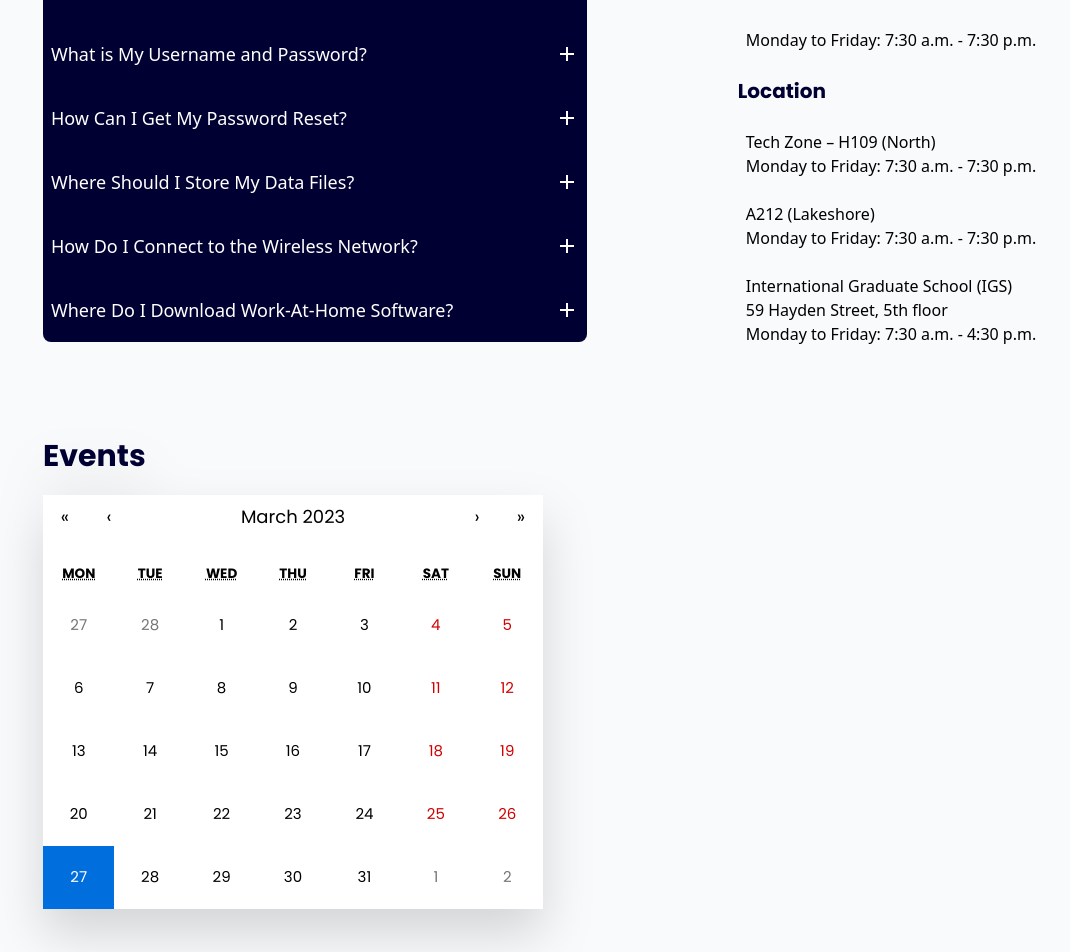
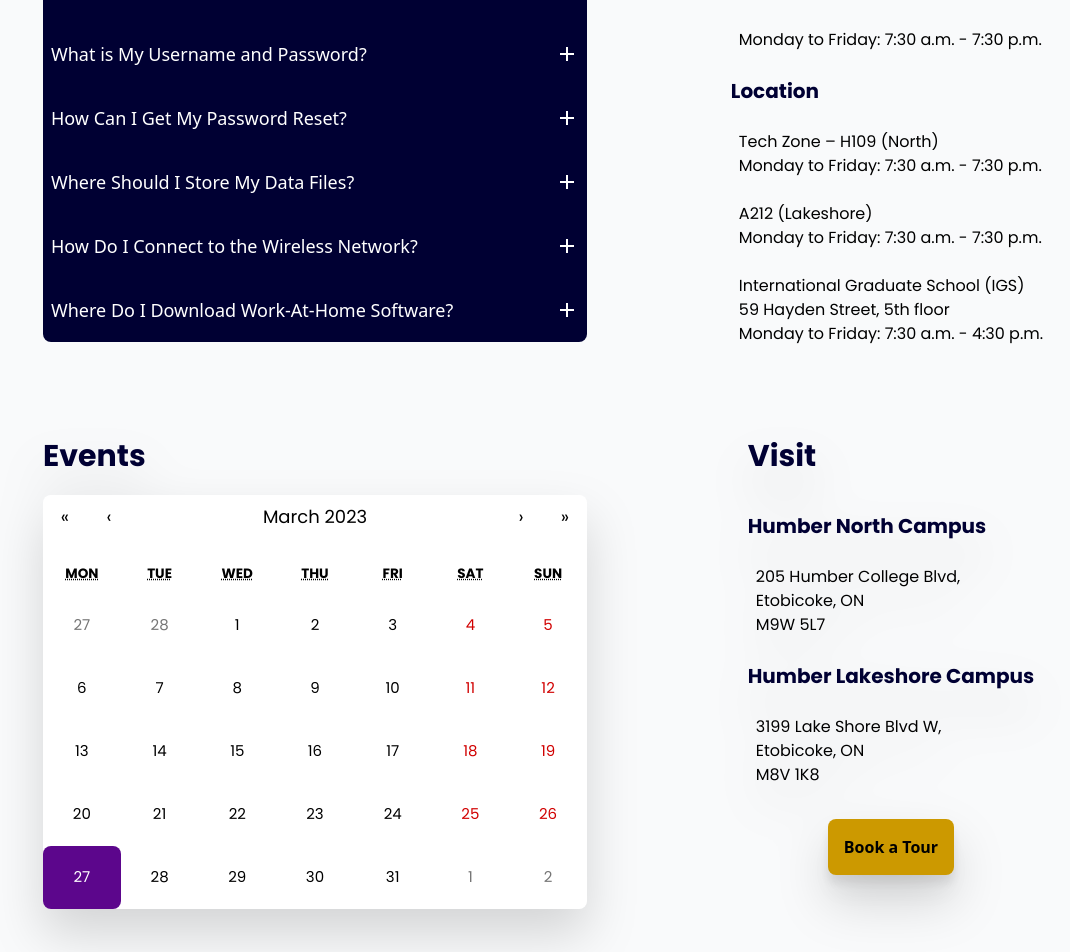
Before and after one commit to GeorgeCiesinski/college-website, a React (Vite) app: page / in a window 1280 px wide. Shown: the part 1600-2552 px from the top of the page, without its empty margins (37-1107 px from the left). Built offline with nearby package versions, Linux system fonts and the light colour scheme.

Commit message:
Accessibility Button

```diff
--- a/src/App.jsx
+++ b/src/App.jsx
@@ -1,6 +1,6 @@
 import React from 'react';
 import styles from './style';
-import { Navbar, Hero, Quick, Calendar, Bits, Faq, Footer } from './components';
+import { Navbar, Hero, Quick, Calendar, Bits, Faq, Accessibility, Footer } from './components';
 
 const App = () => (
   <div className='w-full overflow-y-visible snap-y scroll-pt-10'>
@@ -29,7 +29,7 @@ const App = () => (
     </div>
 
     <div className={`bg-gray-50 ${styles.paddingX} flex justify-center`}>
-      <div className={`${styles.boxWidth} max-w-[1440px]`}>
+      <div className={`${styles.boxWidth}`}>
         <Calendar />
       </div>
     </div>
@@ -37,6 +37,7 @@ const App = () => (
     <div className='bg-gray-50'>
       <div className={`${styles.boxWidth}`}>
         <Bits />
+        <Accessibility />
       </div>
     </div>
 
--- /dev/null
+++ b/src/components/accessibility.jsx
@@ -0,0 +1,21 @@
+import React from 'react'
+import { mdiHuman } from '@mdi/js';
+import { Icon } from '@mdi/react';
+
+const accessibility = () => {
+  return (
+    <div>
+        <button
+          className='rounded-full bg-primary1 text-white p-2 m-2'
+          alt='accessibility'>
+          <Icon
+            path={mdiHuman}
+            size={2}
+            alt='accessibility'
+          />
+        </button>
+    </div>
+  )
+}
+
+export default accessibility
--- a/src/components/bits.jsx
+++ b/src/components/bits.jsx
@@ -49,7 +49,10 @@ const bits = () => {
   }
 
   return (
-    <div className='w-full relative group py-8'>
+    <section
+      id='bits'
+      className='w-full relative group py-8'
+    >
       <div className={`${styles.flexCenter} relative w-full h-max`}>
         <div className='w-3/5 sm:w-4/5 overflow-hidden'>
           <div className='flex w-max slider transition duration-300'>
@@ -92,8 +95,7 @@ const bits = () => {
           ))}
         </div>
       </div>
-    </div>
-
+    </section>
   )
 }
 
--- a/src/components/calendar.jsx
+++ b/src/components/calendar.jsx
@@ -1,16 +1,34 @@
 import React, { useState } from 'react'
 import styles from '../style';
 import Calendar from 'react-calendar';
+import { visitInfo } from '../data/constants';
 import 'react-calendar/dist/Calendar.css';
 
 const calendar = () => {
   const [value, onChange] = useState(new Date());
 
   return (
-    <div className='px-4 py-8 drop-shadow-2xl'>
-      <h1 className={`${styles.heading1}`}>Events</h1>
-      <Calendar onChange={onChange} value={value} />
-    </div>
+    <section
+      id='events'
+      className='flex flex-wrap justify-center sm:justify-between py-4 drop-shadow-2xl'
+    >
+      <div className='w-4/5 sm:w-1/2 p-4'>
+        <h1 className={`${styles.heading1}`}>Events</h1>
+        <Calendar onChange={onChange} value={value} />
+      </div>
+      <div className='flex justify-center w-full sm:w-1/2 p-4'>
+        <div>
+          <h1 className={`${styles.heading1}`}>Visit</h1>
+          <h2 className={`${styles.heading2}`}>Humber North Campus</h2>
+          <p className='p-2 whitespace-pre-line font-poppins'>{visitInfo.north}</p>
+          <h2 className={`${styles.heading2}`}>Humber Lakeshore Campus</h2>
+          <p className='p-2 whitespace-pre-line font-poppins'>{visitInfo.lake}</p>
+          <div className={`${styles.flexCenter} my-6`}>
+            <button className='p-4 bg-primary2 font-bold rounded-lg drop-shadow-xl hover:scale-110'>Book a Tour</button>
+          </div>
+        </div>
+      </div>
+    </section>
   )
 }
 
--- a/src/components/faq.jsx
+++ b/src/components/faq.jsx
@@ -37,7 +37,7 @@ const faq = () => {
     >
       <div className='w-full sm:w-1/2 p-4'>
         <h1 className={`${styles.heading1}`}>Frequently Asked Questions</h1>
-        <div className='rounded-lg overflow-hidden'>
+        <div className='w-full rounded-lg overflow-hidden'>
           {faqQuestions.map((question, index) => (
             <div key={question.id}>
               <QuestionAnswer title={question.title} answer={question.answer} />
@@ -49,11 +49,11 @@ const faq = () => {
         <div className='w-max'>
           <h1 className={`${styles.heading1}`}>Drop-In Support</h1>
           <h2 className={`${styles.heading2}`}>Hours</h2>
-          <p className='p-2'>
+          <p className='p-2 whitespace-pre-line font-poppins'>
             {visitInfo.hours}
           </p>
           <h2 className={`${styles.heading2}`}>Location</h2>
-          <p className='p-2 whitespace-pre-line'>
+          <p className='p-2 whitespace-pre-line font-poppins'>
             {visitInfo.location}
           </p>
         </div>
--- a/src/components/index.js
+++ b/src/components/index.js
@@ -4,6 +4,7 @@ import Quick from './quick';
 import Faq from './faq';
 import Calendar from './calendar';
 import Bits from './bits';
+import Accessibility from './accessibility';
 import Footer from './footer';
 
 export {
@@ -13,5 +14,6 @@ export {
     Faq,
     Calendar,
     Bits,
+    Accessibility,
     Footer
 }
--- a/src/data/constants.js
+++ b/src/data/constants.js
@@ -29,8 +29,8 @@ export const navLinks = [
         title: "Events",
     },
     {
-        id: "international",
-        title: "International",
+        id: "bits",
+        title: "Bits & Bytes",
     },
     {
         id: "about",
@@ -231,7 +231,13 @@ export const visitInfo = {
 
     International Graduate School (IGS)
     59 Hayden Street, 5th floor
-    Monday to Friday: 7:30 a.m. - 4:30 p.m.`
+    Monday to Friday: 7:30 a.m. - 4:30 p.m.`,
+    north: `205 Humber College Blvd,
+    Etobicoke, ON
+    M9W 5L7`,
+    lake: `3199 Lake Shore Blvd W,
+    Etobicoke, ON
+    M8V 1K8`
 }
 
 export const bytesImages = [
--- a/src/index.css
+++ b/src/index.css
@@ -3,11 +3,6 @@
 @tailwind base;
 @tailwind components;
 @tailwind utilities;
-
-.react-calendar {
-    border: none;
-    font-family: "Poppins";
-}
 
 html {
     scroll-padding-top: 70px;
@@ -30,10 +25,27 @@ html {
     }
 }
 
-@media only screen and (min-width: 1200px)  {
+.react-calendar {
+    width: 100%;
+    border: none;
+    border-radius: 0.5rem;
+    font-family: "Poppins";
+}
+
+.react-calendar__tile--now {
+    color: white;
+    background-color: #5c068c;
+}
+
+.react-calendar__month-view__days__day {
+    border-radius: 0.5rem;
+}
+
+@media only screen and (min-width: 798px)  {
     .react-calendar {
         height: 414px;
-        width: 500px;
+        /* width: 50%; */
+        margin-right: 16px;
         font-size: 18px;
     }
 
```
